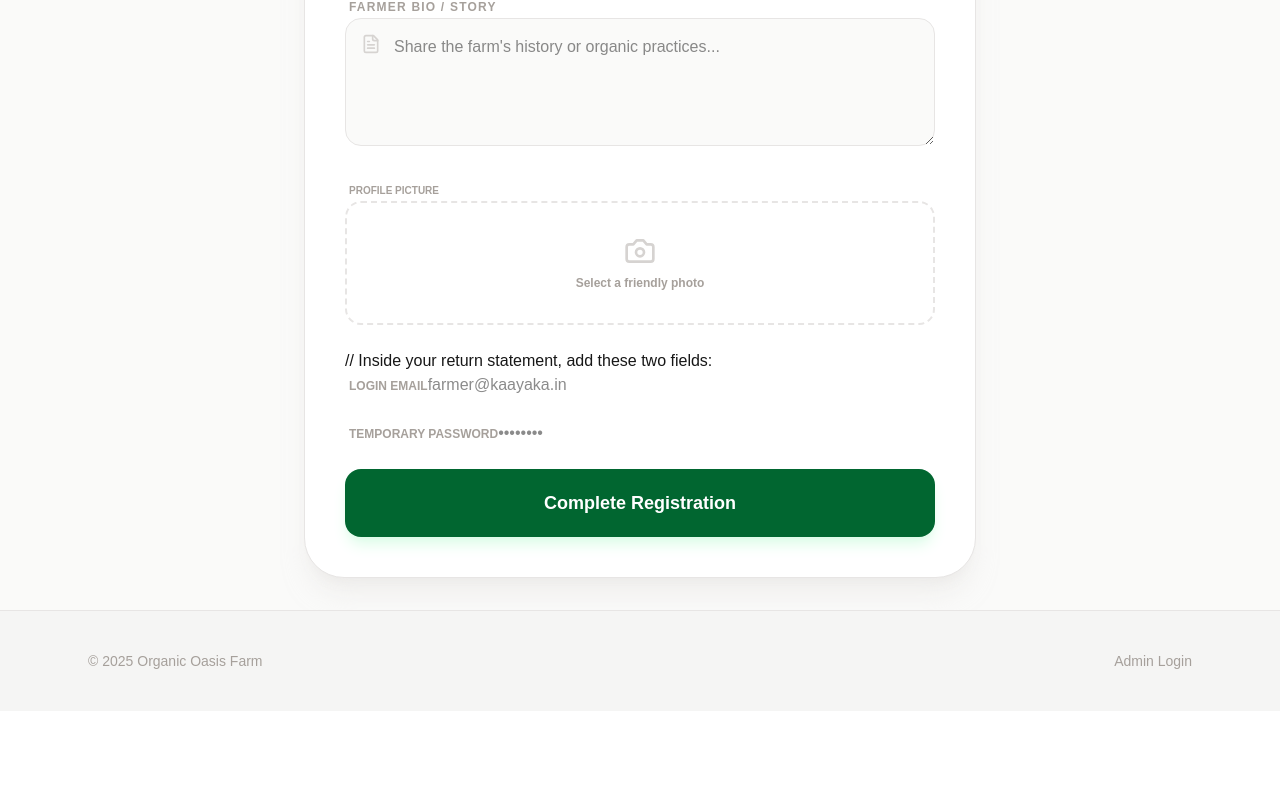
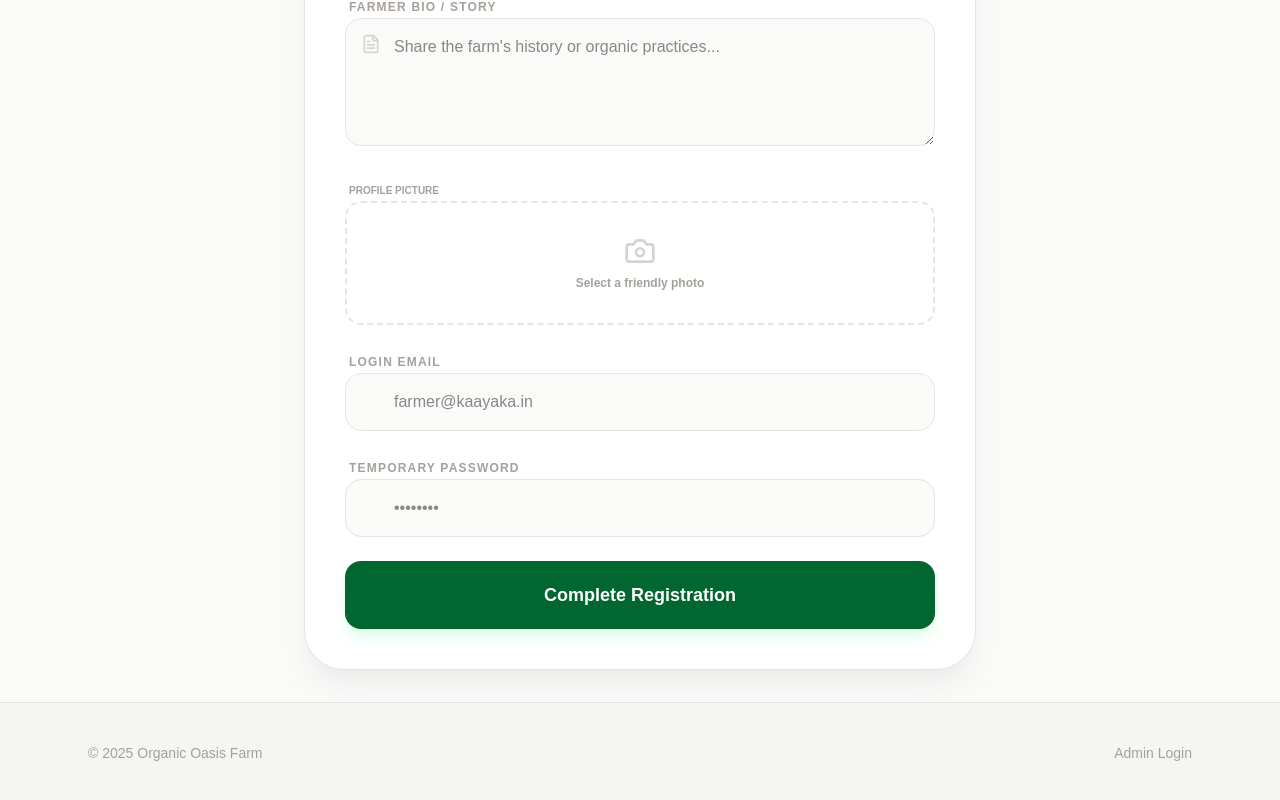
Before and after one commit to NaveenSasalu/organic-farm, a Next.js app in the folder fend/: page /admin/farmers/register in a window 1280 px wide. Shown: the part 554-1354 px from the top of the page. Before the commit the page ends 1265 px from the top, so only its background shows below. Built offline with nearby package versions, Linux system fonts and the light colour scheme.

Commit message:
farm reg issue fixes 2

```diff
--- a/fend/src/app/admin/farmers/page.tsx
+++ b/fend/src/app/admin/farmers/page.tsx
@@ -8,7 +8,7 @@ export default function FarmerListPage() {
   const [farmers, setFarmers] = useState([]);
 
   useEffect(() => {
-    fetch("https://of.kaayaka.in/api/v1/farmers/")
+    fetch("https://of.kaayaka.in/api/v1/farmers")
       .then((res) => res.json())
       .then((data) => setFarmers(data));
   }, []);
--- a/fend/src/app/admin/farmers/register/page.tsx
+++ b/fend/src/app/admin/farmers/register/page.tsx
@@ -163,30 +163,34 @@ export default function RegisterFarmer() {
                 </p>
               </div>
             </div>
-            // Inside your return statement, add these two fields:
+
             <div className="space-y-2">
-              <label className="text-xs font-black uppercase text-stone-400 ml-1">
+              <label className="text-xs font-black uppercase tracking-widest text-stone-400 ml-1">
                 Login Email
               </label>
+              <div className="relative">
                 <input
                   name="email"
                   type="email"
                   required
-                className="..."
                   placeholder="farmer@kaayaka.in"
+                  className="w-full p-4 bg-stone-50 border border-stone-200 rounded-2xl focus:ring-2 focus:ring-green-500 outline-none pl-12"
                 />
               </div>
+            </div>
             <div className="space-y-2">
-              <label className="text-xs font-black uppercase text-stone-400 ml-1">
+              <label className="text-xs font-black uppercase tracking-widest text-stone-400 ml-1">
                 Temporary Password
               </label>
+              <div className="relative">
                 <input
                   name="password"
                   type="password"
                   required
-                className="..."
+                  className="w-full p-4 bg-stone-50 border border-stone-200 rounded-2xl focus:ring-2 focus:ring-green-500 outline-none pl-12"
                   placeholder="••••••••"
                 />
+              </div>
             </div>
             <button
               type="submit"
```
Lines whose indentation alone changed are shown as unchanged.
